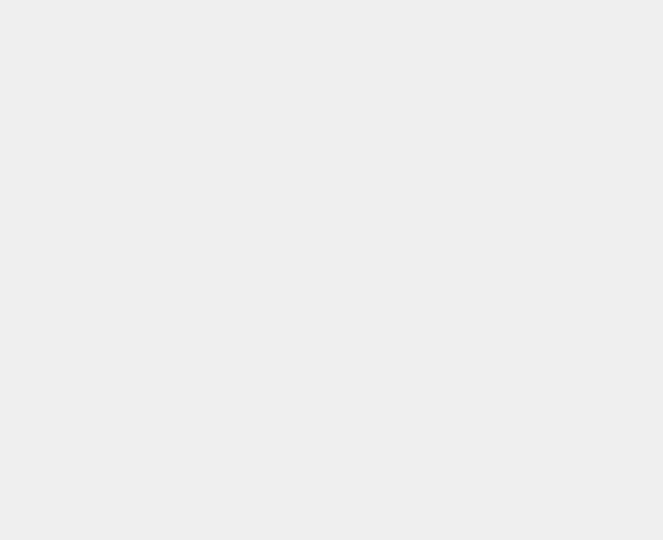
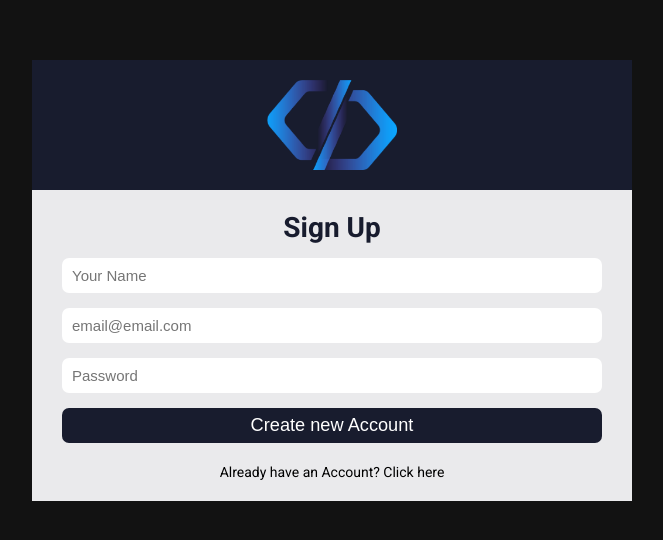
Before and after one commit to LucasRKrueger/react-lkDesk, a React (Create React App) app in the folder my-app/: page /register in a window 1280 px wide. Shown: the part 120-660 px from the top of the page, without its empty margins (308-971 px from the left). Built offline with nearby package versions, Linux system fonts and the light colour scheme.

Commit message:
Sign Up Page

```diff
--- a/my-app/src/pages/SignIn/index.js
+++ b/my-app/src/pages/SignIn/index.js
@@ -17,7 +17,7 @@
             <img src={logo} alt="System logo"/>
           </div>
           <form onSubmit={handleSubmit}>
-            <h1>SignIn</h1>
+            <h1>Sign In</h1>
             <input type="text" placeholder="email@email.com" value={email} onChange={(e) => setEmail(e.target.value)}/>
             <input type="password" placeholder="*******" value={password} onChange={(e) => setPassword(e.target.value)}/>
             <button type="submit">Access</button>
--- a/my-app/src/pages/SignUp/index.js
+++ b/my-app/src/pages/SignUp/index.js
@@ -1,7 +1,31 @@
+import { useState } from 'react';
+import { Link } from 'react-router-dom';
+import logo from '../../assets/logo.png'
+
 const SignUp = () => {
+    const [email, setEmail] = useState('');
+    const [password, setPassword] = useState('');
+    const [name, setName] = useState('')
+
+    function handleSubmit(e){
+      e.preventDefault();
+    }
+
     return (
-      <div>
-
+      <div className="container-center">
+        <div className="login">
+          <div className="login-area">
+            <img src={logo} alt="System logo"/>
+          </div>
+          <form onSubmit={handleSubmit}>
+            <h1>Sign Up</h1>
+            <input type="text" placeholder="Your Name" value={name} onChange={(e) => setName(e.target.value)} />
+            <input type="text" placeholder="email@email.com" value={email} onChange={(e) => setEmail(e.target.value)}/>
+            <input type="password" placeholder="Password" value={password} onChange={(e) => setPassword(e.target.value)}/>
+            <button type="submit">Create new Account</button>
+          </form>
+          <Link to="/">Already have an Account? Click here</Link>
+        </div>
       </div>
     );
 }
```
